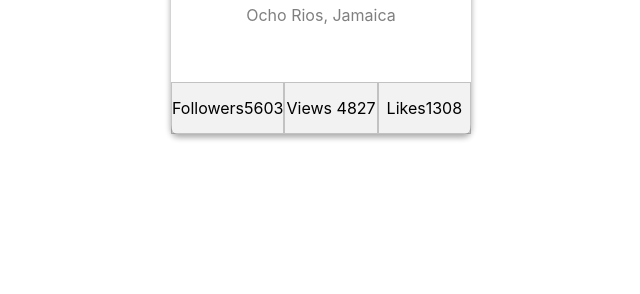
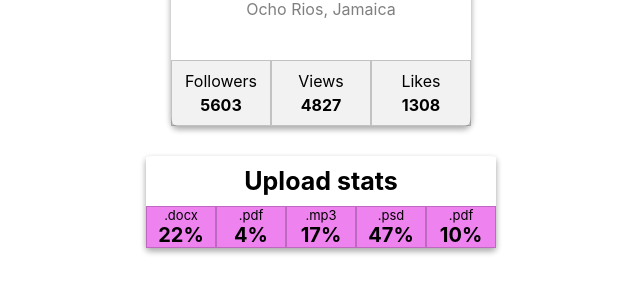
Before and after one commit to Liubov555/goit-react-hw-01-components, a React (Create React App) app: page / in a window 1280 px wide. Shown: the part 376-670 px from the top of the page, without its empty margins (319-959 px from the left). Built offline with nearby package versions, Linux system fonts and the light colour scheme.

Commit message:
Виконане 2-ге завдання

```diff
--- a/src/components/App.jsx
+++ b/src/components/App.jsx
@@ -2,6 +2,9 @@ import { Container } from "./App.styled";
 
 import user from "../data/user.json";
 import { Profile } from "./Profile/Profile";
+
+import data from "../data/data.json";
+import { Statistics } from "./Statistics/Statistics";
 
 export const App = () => {
   return (
@@ -13,6 +16,10 @@ export const App = () => {
         avatar={user.avatar}
         stats={user.stats}
       />
+
+      <Statistics title="Upload stats" stats={data} />
+
+
     </Container>
   );
 };
--- a/src/components/App.styled.jsx
+++ b/src/components/App.styled.jsx
@@ -3,4 +3,10 @@ import styled from '@emotion/styled';
 export const Container = styled.div`
 margin: 20px;
 text-aling: center;
+
+ul, li {
+list-style: none;
+padding: 0px;
+margin: 0px;
+}
 `
--- a/src/components/Profile/Profile.jsx
+++ b/src/components/Profile/Profile.jsx
@@ -1,5 +1,5 @@
 import PropTypes from "prop-types";
-import { Card, Description, Avatar, UserName, Tag, Location, Stats } from "./Profile.styled";
+import { Card, Description, Avatar, UserName, Tag, Location, Stats, Label, Quanlily } from "./Profile.styled";
 
 export const Profile = ({ username, tag, location, avatar, stats }) => {
     return (
@@ -13,19 +13,18 @@ export const Profile = ({ username, tag, location, avatar, stats }) => {
                 <Tag >@{tag}</Tag>
                 <Location>{location}</Location>
             </Description>
-
             <Stats>
                 <li>
-                    <span >Followers</span>
-                    <span>{stats.followers}</span>
+                    <Label >Followers</Label>
+                    <Quanlily>{stats.followers}</Quanlily>
                 </li>
                 <li>
-                    <span>Views</span>
-                    <span> {stats.views}</span>
+                    <Label>Views</Label>
+                    <Quanlily> {stats.views}</Quanlily>
                 </li>
                 <li>
-                    <span>Likes</span>
-                    <span>{stats.likes}</span>
+                    <Label>Likes</Label>
+                    <Quanlily>{stats.likes}</Quanlily>
                 </li>
             </Stats>
         </Card>);
--- a/src/components/Profile/Profile.styled.jsx
+++ b/src/components/Profile/Profile.styled.jsx
@@ -15,7 +15,7 @@ padding: 25px;
 
 export const Avatar = styled.img`
 width: 100%;
-border: 4px, solid;
+border: 1px solid;
 border-radius: 50%;
 margin-bottom:20px;
 `;
@@ -33,14 +33,12 @@ export const Location = styled.p`
 color: rgba(0, 0, 0, 0.5);
 `;
 export const Stats = styled.ul`
-list-style: none;
-padding: 0px;
 display: flex;
 background-color: rgba(0, 0, 0, 0.05);
 
 li{
-    padding-top: 15px;
-    padding-bottom: 15px;
+    padding-top: 10px;
+    padding-bottom: 10px;
     width: 100%;
 height: 100%;
  border: 1px solid rgb(0 0 0 / 20%);
@@ -55,6 +53,7 @@ height: 100%;
 
 export const Label = styled.span`
 display: block;
+padding-bottom: 4px;
 `;
 
 export const Quanlily = styled.span`
--- /dev/null
+++ b/src/components/Statistics/Statistics.jsx
@@ -0,0 +1,32 @@
+import PropTypes from "prop-types";
+import { Statistic, Title, List, Item, Label, Percentage } from "./Statistics.styled";
+
+export const Statistics = ({ title, stats }) => {
+    return (
+        <Statistic >
+            <Title >{title}</Title>
+
+            <List >
+                {stats.map((stats) => (
+                    <Item key={stats.id}>
+                        <Label >{stats.label}</Label>
+                        <Percentage >{stats.percentage}%</Percentage>
+                    </Item>
+
+                ))}
+
+            </List>
+        </Statistic>
+    )
+}
+
+Statistics.propTypes = {
+    title: PropTypes.string.isRequired,
+    stats: PropTypes.arrayOf(
+        PropTypes.shape({
+            id: PropTypes.string.isRequired,
+            label: PropTypes.string.isRequired,
+            percentage: PropTypes.number.isRequired
+        }))
+
+}
--- /dev/null
+++ b/src/components/Statistics/Statistics.styled.jsx
@@ -0,0 +1,44 @@
+import styled from "@emotion/styled";
+
+export const Statistic = styled.section`
+ width: 350px;
+  height: 100%;
+  margin-right: auto;
+  margin-left: auto;
+  margin-top: 30px;
+border-radius: 2%;
+  box-shadow: rgba(0, 0, 0, 0.16) 0px 3px 6px, rgba(0, 0, 0, 0.23) 0px 3px 6px;
+
+`
+export const Title = styled.h2`
+text-align: center;
+font-weight: 700;
+font-size: 25px;
+padding-top: 10px;
+margin-bottom: 10px;
+`
+export const List = styled.ul`
+display: flex;
+background-color: rgba(0, 0, 0, 0.04);
+`
+export const Item = styled.li`
+display: flex;
+flex-direction: column;
+ padding-top: 10px;
+  padding-bottom: 10px;
+  width: 70px;
+  height: 100%;
+  border: 1px solid rgba(0, 0, 0, 0.2);
+  text-align: center;
+background-color: violet;
+`
+
+export const Label = styled.span`
+display: block;
+ font-size: 13px;
+`
+
+export const Percentage = styled.span`
+  font-size: 20px;
+  font-weight:700;
+`
--- /dev/null
+++ b/src/data/data.json
@@ -0,0 +1,7 @@
+[
+  { "id": "id-1", "label": ".docx", "percentage": 22 },
+  { "id": "id-2", "label": ".pdf", "percentage": 4 },
+  { "id": "id-3", "label": ".mp3", "percentage": 17 },
+  { "id": "id-4", "label": ".psd", "percentage": 47 },
+  { "id": "id-5", "label": ".pdf", "percentage": 10 }
+]
```
Also changed, not shown: src/components/Profile/bord.jsx (deleted).
